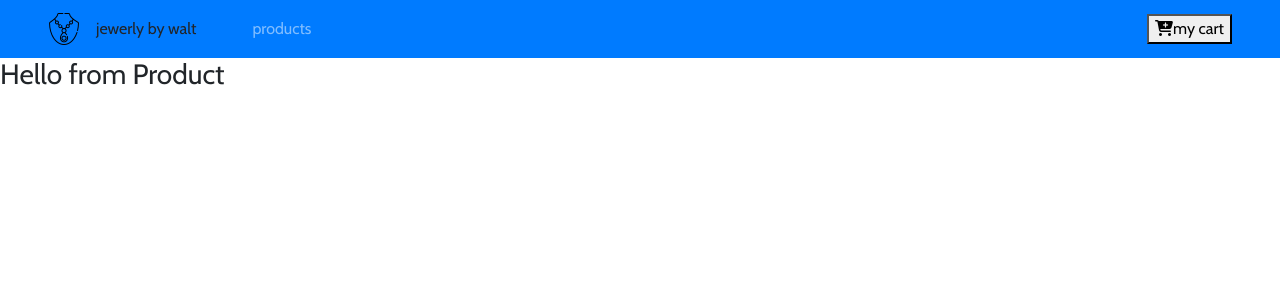
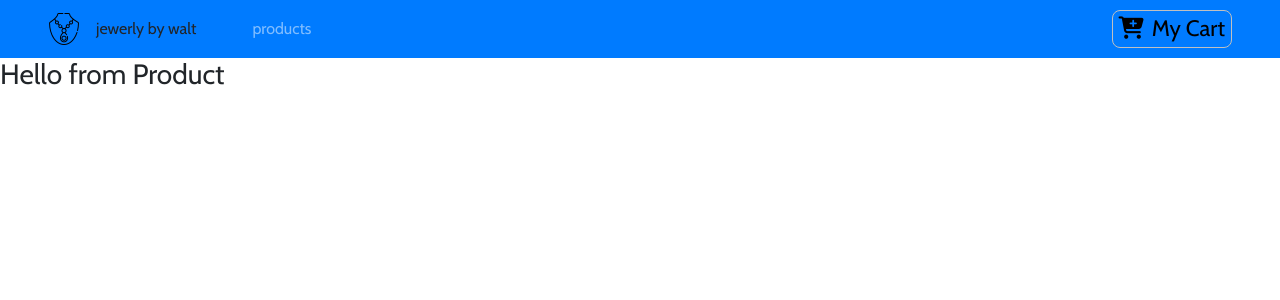
Before and after one commit to SilverBright/e-commerce-app, a React (Create React App) app: page / in a window 1280 px wide. Shown: the top 300 px of the page. Built offline with nearby package versions, Linux system fonts and the light colour scheme.

Commit message:
add Button component with css styling

```diff
--- /dev/null
+++ b/src/components/Button.js
@@ -0,0 +1,15 @@
+import styled from 'styled-components';
+
+export const ButtonContainer = styled.button`
+  text-transform: capitalize;
+  font-size:1.4rem;
+  background: transparent;
+  border: 0.08rem solid silver;
+  border-radius: 0.5rem;
+  cursor: pointer;
+  transition: all 0.2s ease-in-out;
+&:hover {
+  background: lightgrey;
+  color: blue;
+}
+`
--- a/src/components/Navbar.js
+++ b/src/components/Navbar.js
@@ -1,6 +1,8 @@
 import React, { Component } from 'react';
-import {Link} from 'react-router-dom';
+import { Link } from 'react-router-dom';
 import logo from '../logo.png';
+import styled from 'styled-components';
+import { ButtonContainer } from './Button';
 
 export default class Navbar extends Component {
   render() {
@@ -23,12 +25,14 @@
           </li>
         </ul>
         <Link to='/cart' className="ml-auto">
-        <button>
-          <i className="fas fa-cart-plus" />
+        <ButtonContainer>
+          <span className="mr-2">
+            <i className="fas fa-cart-plus" />
+          </span>
           my cart
-        </button>
+          </ButtonContainer>
         </Link>
       </nav>
-    )
+    );
   }
 }
```
